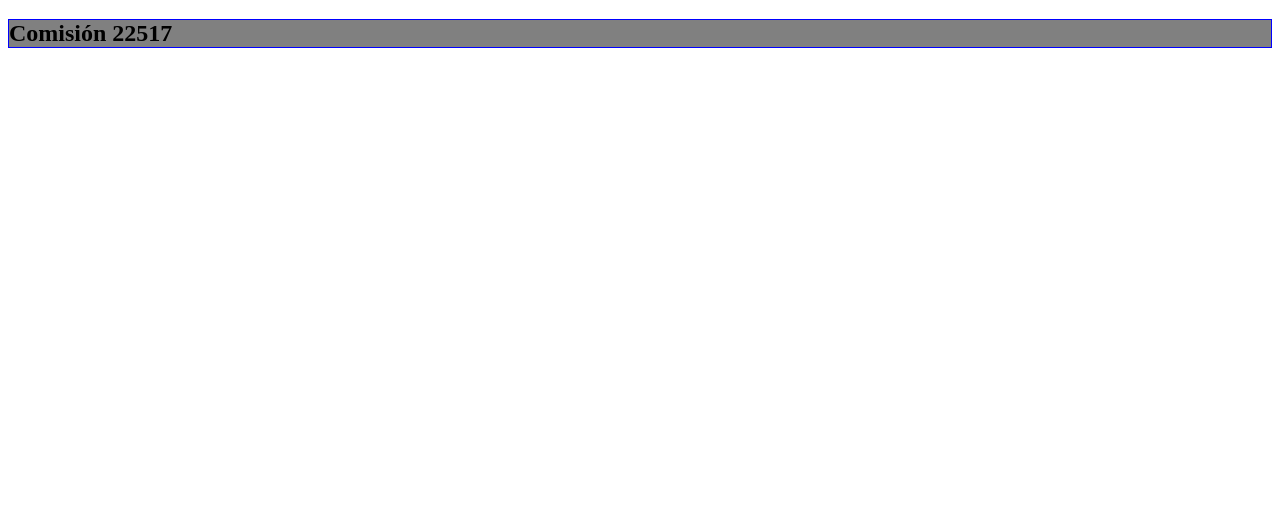
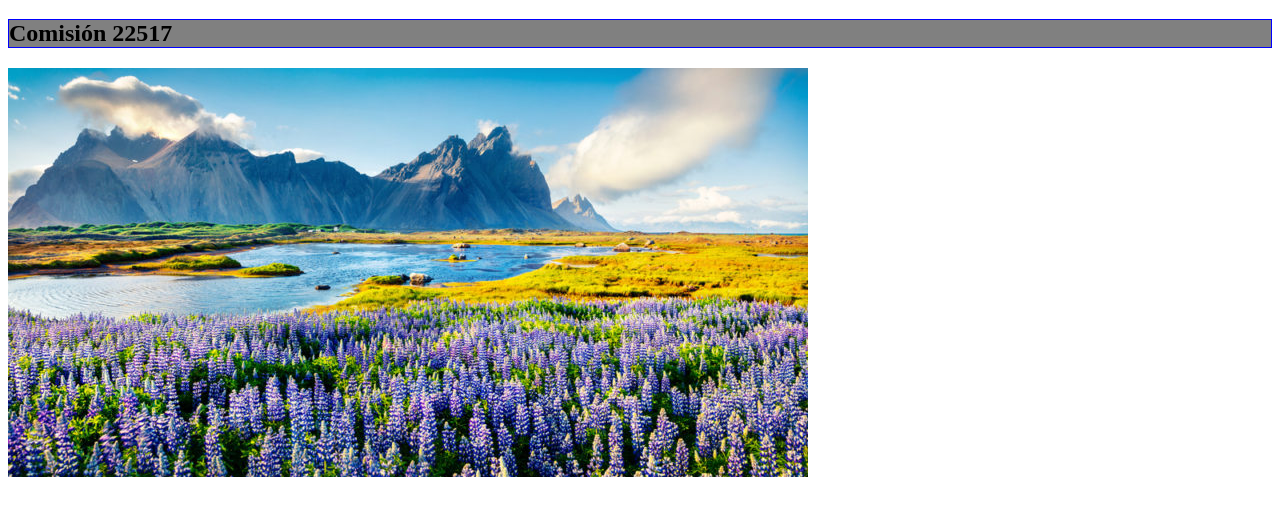
Before and after one commit to JuanPabloNardone/comision22517, a plain HTML site: page index.html in a window 1280 px wide. Shown: the part 61-576 px from the top of the page. Drawn offline with Linux system fonts and the light colour scheme.

Commit message:
Agregamos imagen y página Nosotros.html

```diff
--- a/index.html
+++ b/index.html
@@ -10,5 +10,6 @@
 <body>
     <h1>Aprendiendo GIT</h1>
     <h2>Comisión 22517</h2>
+    <img src="img/paisaje-800x409.jpg" alt="paisaje">
 </body>
 </html>
```
Also changed, not shown: img/paisaje-800x409.jpg (added), nosotros.html (added).
